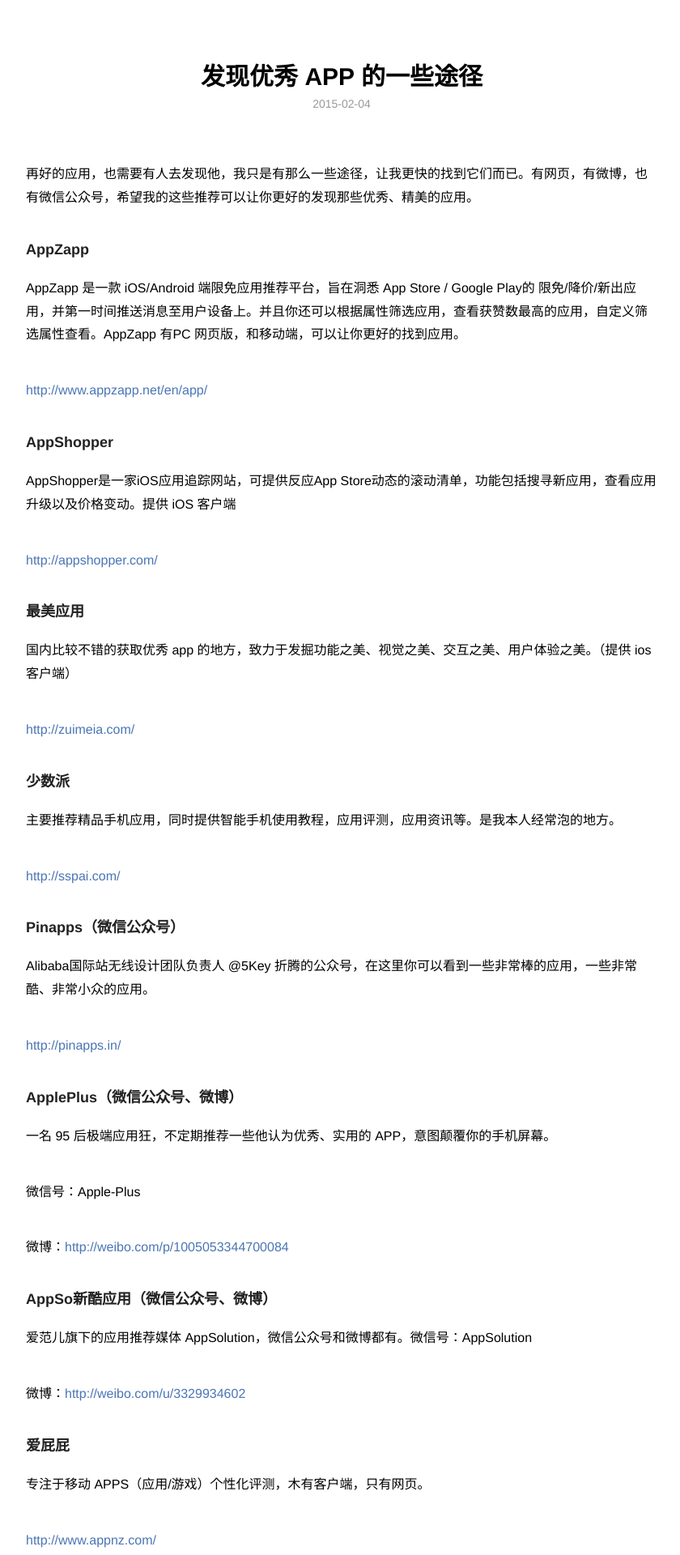
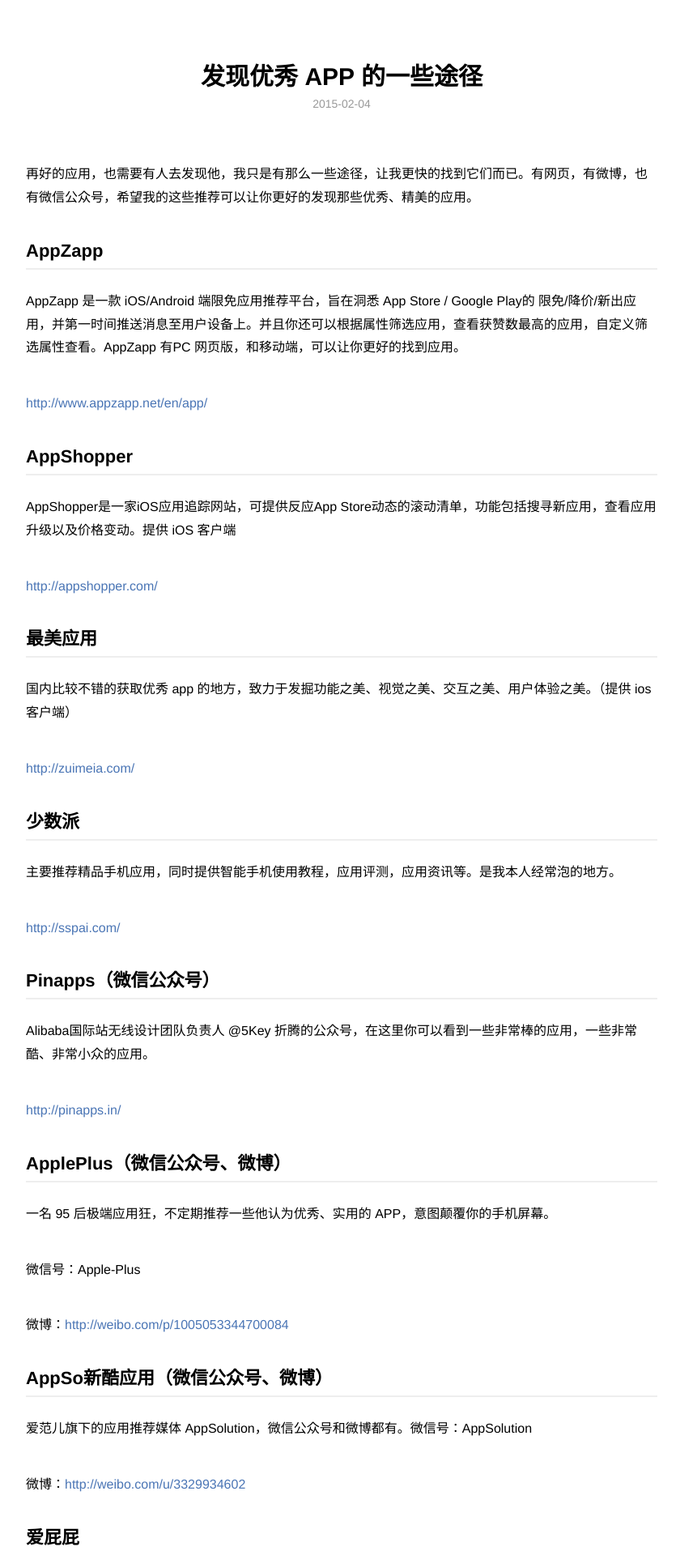
Before and after one commit to xiaowudesign/xiaowudesign.github.io, a Jekyll site: the page built from _posts/2015-02-04-352.html.md, in a window 1280 px wide. Shown: the top 1920 px of the page at 81% size, without its empty margins (218-1058 px from the left). Built offline with Jekyll 4.4.1, drawn with Linux system fonts in a browser that asks for light colours.

Commit message:
no message

```diff
--- a/_posts/2015-02-04-352.html.md
+++ b/_posts/2015-02-04-352.html.md
@@ -14,37 +14,37 @@ description: 再好的应用，也需要有人去发现他，我只是有那么
 
 再好的应用，也需要有人去发现他，我只是有那么一些途径，让我更快的找到它们而已。有网页，有微博，也有微信公众号，希望我的这些推荐可以让你更好的发现那些优秀、精美的应用。
 
-### AppZapp
+## AppZapp
 
 AppZapp 是一款 iOS/Android 端限免应用推荐平台，旨在洞悉 App Store / Google Play的 限免/降价/新出应用，并第一时间推送消息至用户设备上。并且你还可以根据属性筛选应用，查看获赞数最高的应用，自定义筛选属性查看。AppZapp 有PC 网页版，和移动端，可以让你更好的找到应用。
 
 [http://www.appzapp.net/en/app/](http://www.appzapp.net/en/app/)
 
-### AppShopper
+## AppShopper
 
 AppShopper是一家iOS应用追踪网站，可提供反应App Store动态的滚动清单，功能包括搜寻新应用，查看应用升级以及价格变动。提供 iOS 客户端
 
 [http://appshopper.com/](http://appshopper.com/)
 
-### 最美应用
+## 最美应用
 
 国内比较不错的获取优秀 app 的地方，致力于发掘功能之美、视觉之美、交互之美、用户体验之美。（提供 ios 客户端）
 
 [http://zuimeia.com/](http://zuimeia.com/)
 
-### 少数派
+## 少数派
 
 主要推荐精品手机应用，同时提供智能手机使用教程，应用评测，应用资讯等。是我本人经常泡的地方。
 
 [http://sspai.com/](http://sspai.com/)
 
-### Pinapps（微信公众号）
+## Pinapps（微信公众号）
 
 Alibaba国际站无线设计团队负责人 @5Key 折腾的公众号，在这里你可以看到一些非常棒的应用，一些非常酷、非常小众的应用。
 
 [http://pinapps.in/](http://pinapps.in/)
 
-### ApplePlus（微信公众号、微博）
+## ApplePlus（微信公众号、微博）
 
 一名 95 后极端应用狂，不定期推荐一些他认为优秀、实用的 APP，意图颠覆你的手机屏幕。
 
@@ -52,72 +52,72 @@ Alibaba国际站无线设计团队负责人 @5Key 折腾的公众号，在这里
 
 微博：[http://weibo.com/p/1005053344700084](http://weibo.com/p/1005053344700084)
 
-### AppSo新酷应用（微信公众号、微博）
+## AppSo新酷应用（微信公众号、微博）
 
 爱范儿旗下的应用推荐媒体 AppSolution，微信公众号和微博都有。微信号：AppSolution
 
 微博：[http://weibo.com/u/3329934602](http://weibo.com/u/3329934602)
 
-### 爱屁屁
+## 爱屁屁
 
 专注于移动 APPS（应用/游戏）个性化评测，木有客户端，只有网页。
 
 [http://www.appnz.com/](http://www.appnz.com/)
 
-### 享应（iOS 客户端）
+## 享应（iOS 客户端）
 
 发现最新鲜、有趣甚至搞怪的优质应用，活跃的机友社区，方便交流。
 
 [http://www.isharein.com/](http://www.isharein.com/)
 
-### APP 每日推送
+## APP 每日推送
 
 App每日推送是国内 iPhone/iPad 游戏应用推荐平台，每日推送适合国人的限时免费应用，同时也会推荐免费应用中的精品给大家。以上为官方介绍...
 
 [http://appdp.com/](http://appdp.com/)
 
-### 小众软件
+## 小众软件
 
 分享免费、小巧、实用、有趣、绿色的软件，可以说是国内非常有名的一个 Blog，确实可以发现一部分优秀的 App。
 
 [http://www.appinn.com/](http://www.appinn.com/)
 
-### 数字尾巴
+## 数字尾巴
 
 数字尾巴旗下有「应用控」这么一个平台，也会分享一些不错的应用。另外，如果你的手机上安装了数字尾巴的 APP，其实应用栏目下面你也可以找到一些不错的APP。
 
 [http://app.dgtle.com/](http://app.dgtle.com/)
 
-### 好奇心日报
+## 好奇心日报
 
 其实，很多朋友都不知道「好奇心日报」下有个栏目叫「今日应用」，也会推荐一些非常棒的 APP，并且好奇心日报本身就是一款非常不错的应用。
 
 [http://qdaily.com/display/articles/tag/params/tag_id/1288/page/1](http://qdaily.com/display/articles/tag/params/tag_id/1288/page/1)
 
-### Product Hunt
+## Product Hunt
 
 Product Hunt 是一个发现新酷产品的平台，每日最佳新产品的排行榜。在这里，你也可以发现一些国外的新酷应用，有 iOS 客户端
 
 [http://www.producthunt.com/](http://www.producthunt.com/)
 
-### Next
+## Next
 
 类似 Profuct Hunt ，Next 是 36Kr 旗下产品，在这里你可以找到国内外的新产品，发现那些不一样的应用，还可以和国内的创业团队、独立开发者直面交流。
 
 [http://next.36kr.com](http://next.36kr.com)
 
-### MindStore
+## MindStore
 
 在 Mindstore，你不仅可以发现国内外新酷的产品、应用，你还可以和一些非常棒的产品负责人 and 创始人讨论一些话题。Mindstore 定期会在线上邀请一些产品的负责人来和大家聊聊。
 
 [http://mindStore.io](http://mindStore.io)
 
-### 简书
+## 简书
 
 简书可以说是卧虎藏龙，里面有不少朋友会推荐优秀 app，包括笔者也经常会到简书去写一些我认为不错的应用分享给大家。
 
 [http://jianshu.com](http://jianshu.com)
 
-### 其他
+## 其他
 
 其实微博上还有很多朋友也在分享一下不错的东西，比如@李大锤同学 的微博（少数派/最美应用撰稿人），另外例如@app狗 @app菌 等也会分享一些 APP 合集，但是如果你知道了上面列举了一些获取优秀应用的途径，我想已经足够你找到那些隐藏在众多应用中的「优秀 APP 了」
```
Also changed, not shown: _posts/2014-12-25-281.html.md (+4 -4 lines), _posts/2015-08-02-522.html.md (+5 -5 lines).
